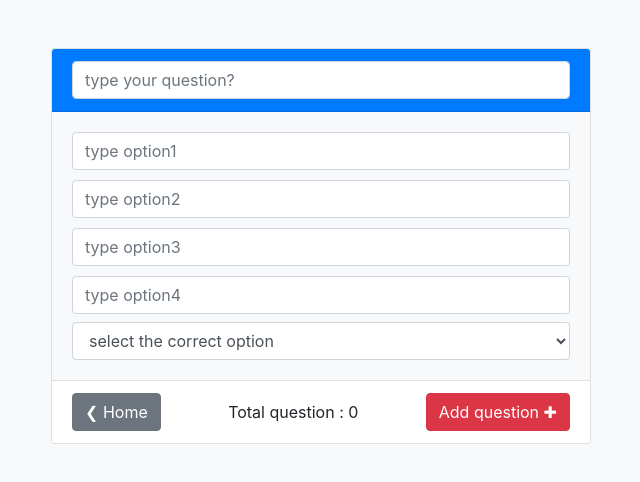
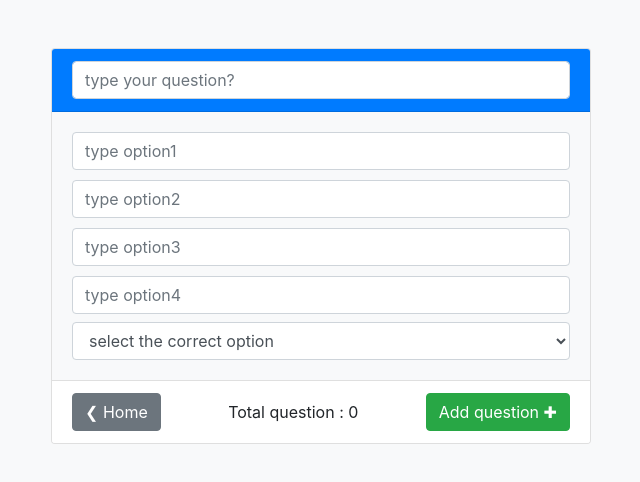
Before and after one commit to komutkadum/8.QuizApp, a plain HTML site: page addquestion.html in a window 1280 px wide. Shown: the whole page, without its empty margins (224-864 px from the left). Drawn offline with nearby package versions, Linux system fonts and the light colour scheme.

Commit message:
Update addquestion.html

```diff
--- a/addquestion.html
+++ b/addquestion.html
@@ -40,7 +40,7 @@
                         <div style="display:flex;justify-content: space-between;">
                             <button class="btn btn-secondary" onclick="window.location.replace('index.html')">&#10094; Home</button>
                             <button class="btn" id="addquestion-total"></button>
-                            <button class="btn btn-danger" onclick="addquestionAdd()">
+                            <button class="btn btn-success" onclick="addquestionAdd()">
                                 Add question &#10010;
                             </button>
                         </div>
```
